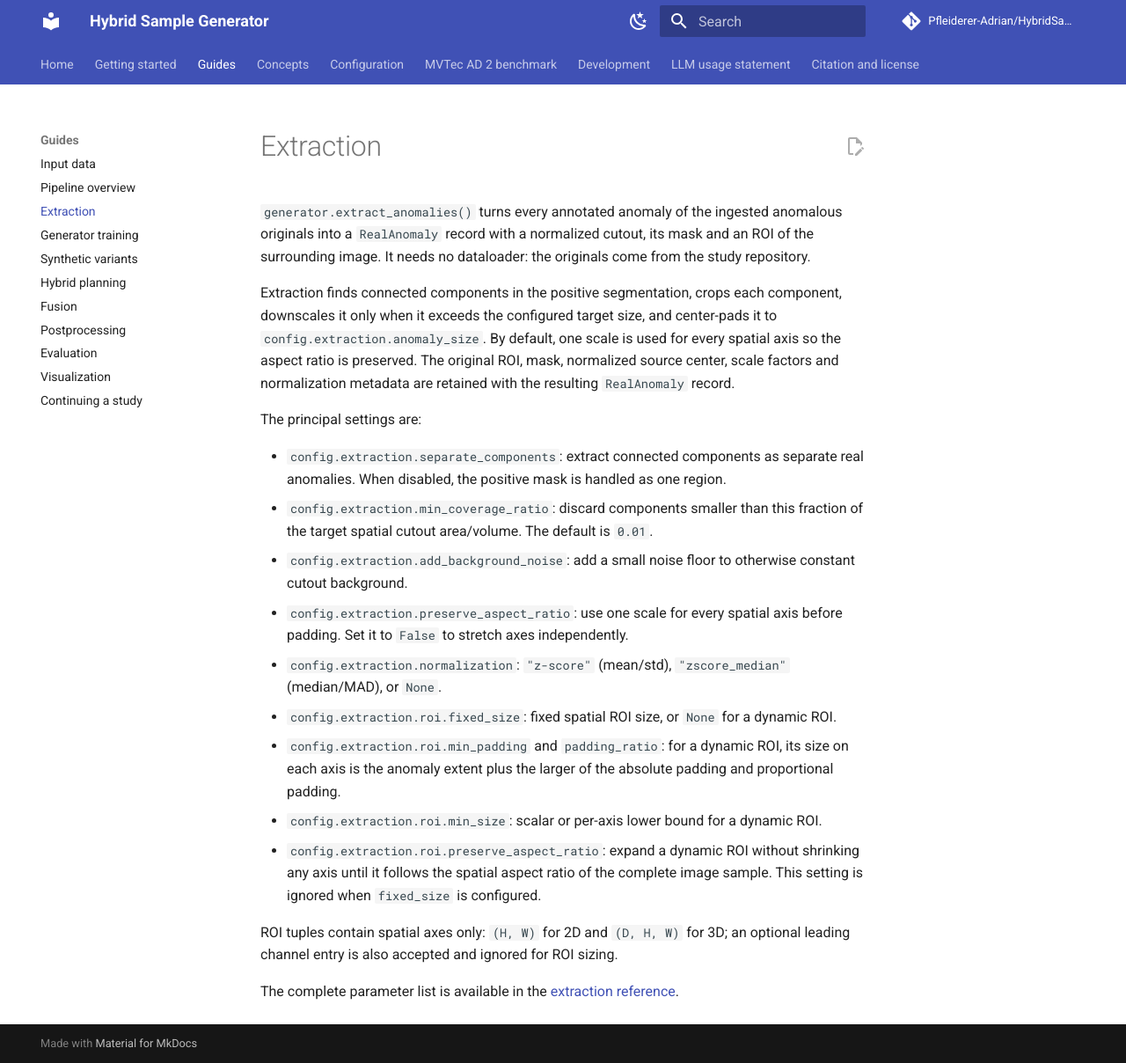
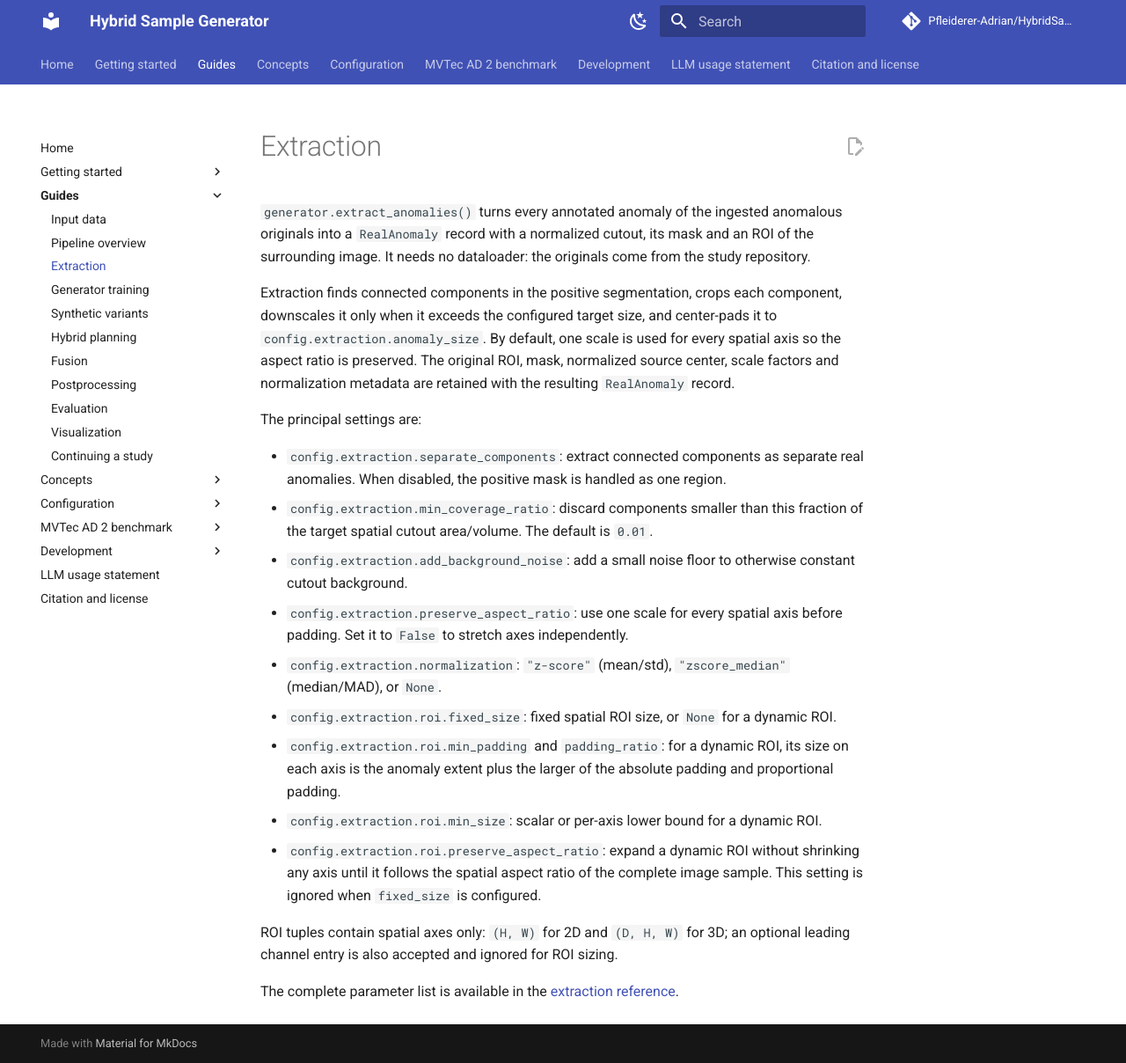
Before and after one commit to Pfleiderer-Adrian/HybridSampleGeneration, an MkDocs documentation site: the page built from docs/guides/extraction.md, in a window 1280 px wide and 1208 px high. Shown: the whole window at 88% size. Built offline with MkDocs 1.6.1 and Material for MkDocs 9.7.7, drawn with Linux system fonts in a browser that asks for light colours; comment, search, counter and statistics services are not loaded.

Commit message:
Show all top-level categories in the sidebar navigation
With navigation.tabs the theme lists only the pages of the active tab in
the sidebar. Add a stylesheet that also lists every top-level category
there and lets each one open and close on click. The category of the
current page starts open.

Drop navigation.sections so nested groups become collapsible entries
instead of fixed headings.

Co-Authored-By: Claude Fable 5.2 <noreply@anthropic.com>

```diff
--- /dev/null
+++ b/docs/stylesheets/extra.css
@@ -0,0 +1,54 @@
+/*
+ * Sidebar navigation on wide screens.
+ *
+ * With "navigation.tabs" the theme shows only the pages of the active tab in
+ * the sidebar and pins the tab name as a title. These rules list every
+ * top-level category there as well and let each one open and close on click,
+ * like nested chapters. Narrow screens keep the theme's drawer navigation.
+ */
+@media screen and (min-width: 76.25em) {
+  /* Show all top-level categories, not only the active one. */
+  .md-nav--lifted > .md-nav__list > .md-nav__item {
+    display: block;
+  }
+
+  /* A category stays closed until it is opened; the active one starts open. */
+  .md-nav--lifted > .md-nav__list > .md-nav__item--section > .md-nav {
+    display: grid;
+  }
+
+  .md-nav--lifted .md-nav__toggle:not(:checked):not(.md-toggle--indeterminate) ~ .md-nav[data-md-level="1"] {
+    grid-template-rows: minmax(0.4rem, 0fr);
+    opacity: 0;
+    visibility: collapse;
+  }
+
+  /* The active category is a normal, clickable entry instead of a pinned title. */
+  .md-nav--lifted > .md-nav__list > .md-nav__item--active > .md-nav__link {
+    background: none;
+    box-shadow: none;
+    margin-top: 0.625em;
+    position: static;
+  }
+
+  .md-nav--lifted > .md-nav__list > .md-nav__item--active > .md-nav__link:not(.md-nav__container) {
+    pointer-events: auto;
+  }
+
+  .md-nav--lifted > .md-nav__list > .md-nav__item--section > .md-nav__link .md-icon {
+    display: block;
+  }
+
+  .md-nav--lifted > .md-nav__list > .md-nav__item > [for] {
+    color: inherit;
+  }
+
+  /* Indent the pages below their category. */
+  [dir="ltr"] .md-nav--lifted > .md-nav__list > .md-nav__item > .md-nav:not(.md-nav--secondary) {
+    margin-left: 0;
+  }
+
+  [dir="rtl"] .md-nav--lifted > .md-nav__list > .md-nav__item > .md-nav:not(.md-nav--secondary) {
+    margin-right: 0;
+  }
+}
--- a/mkdocs.yml
+++ b/mkdocs.yml
@@ -21,12 +21,13 @@ theme:
         name: Switch to light mode
   features:
     - navigation.tabs
-    - navigation.sections
     - navigation.top
     - search.suggest
     - search.highlight
     - content.code.copy
     - content.action.edit
+extra_css:
+  - stylesheets/extra.css
 markdown_extensions:
   - admonition
   - def_list
```
